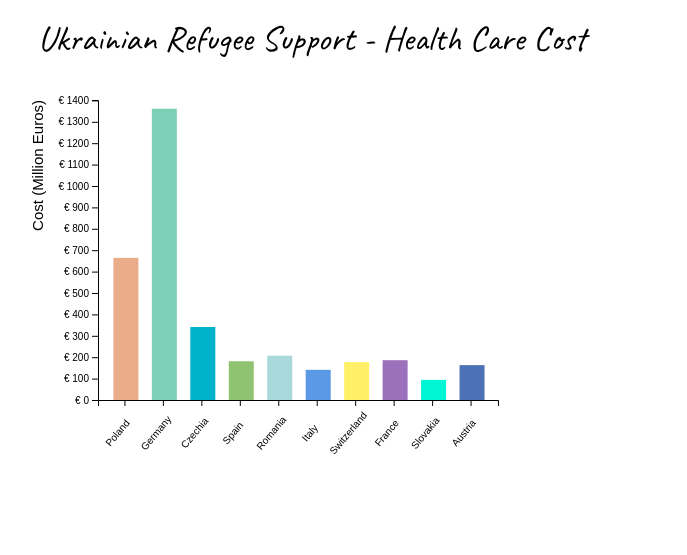
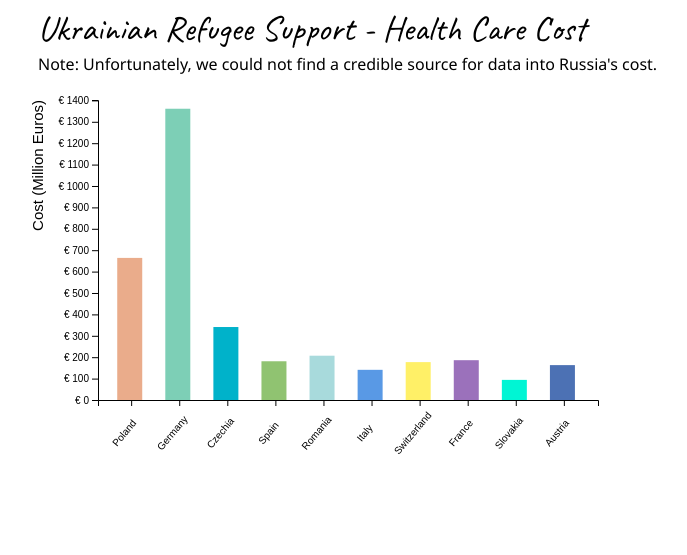
Before and after one commit to eacostadev/UkraineRefugeesViz, a plain HTML site: page health.html in a window 1280 px wide. Shown: the top 555 px of the page, without its empty margins (2-689 px from the left). Drawn offline with nearby package versions, Linux system fonts and the light colour scheme.

Commit message:
Another note to barchart

```diff
--- a/scripts/health.js
+++ b/scripts/health.js
@@ -1,4 +1,4 @@
-let w3 = 600;
+let w3 = 700;
 let h3 = 500;
 
 let svg_health = d3.select("#health").attr("width", w3).attr("height", h3),
@@ -11,8 +11,16 @@ let svg_health = d3.select("#health").attr("width", w3).attr("height", h3),
   .attr("class", "title")
   .attr("transform", "translate(100,0)")
   .attr("x", -60)
-  .attr("y", 50)
+  .attr("y", 40)
   .text("Ukrainian Refugee Support - Health Care Cost");
+
+  svg_health
+  .append("text")
+  .attr("class", "smallHeadline")
+  .attr("transform", "translate(100,0)")
+  .attr("x", -60)
+  .attr("y", 70)
+  .text("Note: Unfortunately, we could not find a credible source for data into Russia's cost.");
 
 var xScale = d3.scaleBand().range([0, width_health]).padding(0.4),
   yScale = d3.scaleLinear().range([height_health, 0]);
--- a/styles/barchart.css
+++ b/styles/barchart.css
@@ -87,6 +87,10 @@
      font-size: 15px;
  }
 
+ .smallHeadline {
+   font-family: 'Segoe UI', Tahoma, Geneva, Verdana, sans-serif;
+ }
+
  .xaxis {
      font-size: 14px;
  }
```
Also changed, not shown: scripts/edu.js (+10 -2 lines), scripts/living.js (+10 -2 lines), scripts/totalCost.js (+10 -2 lines).
